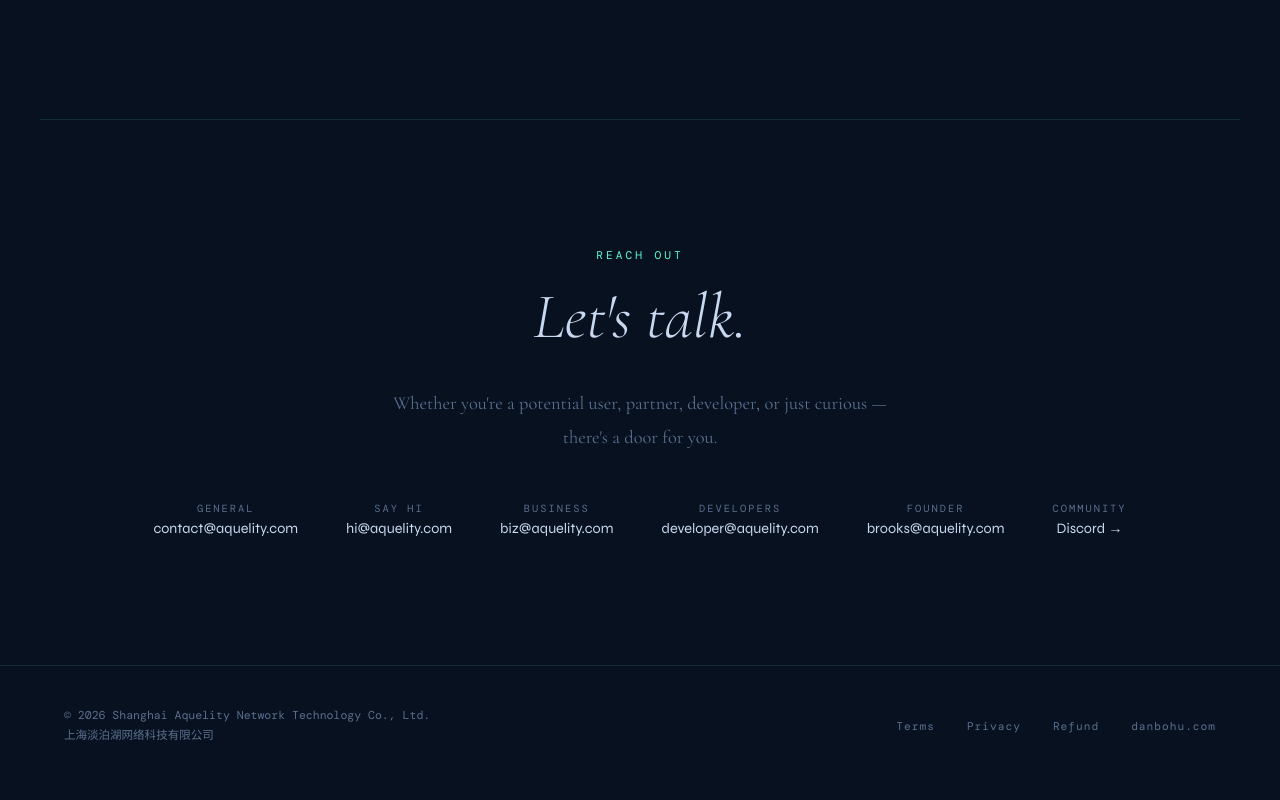
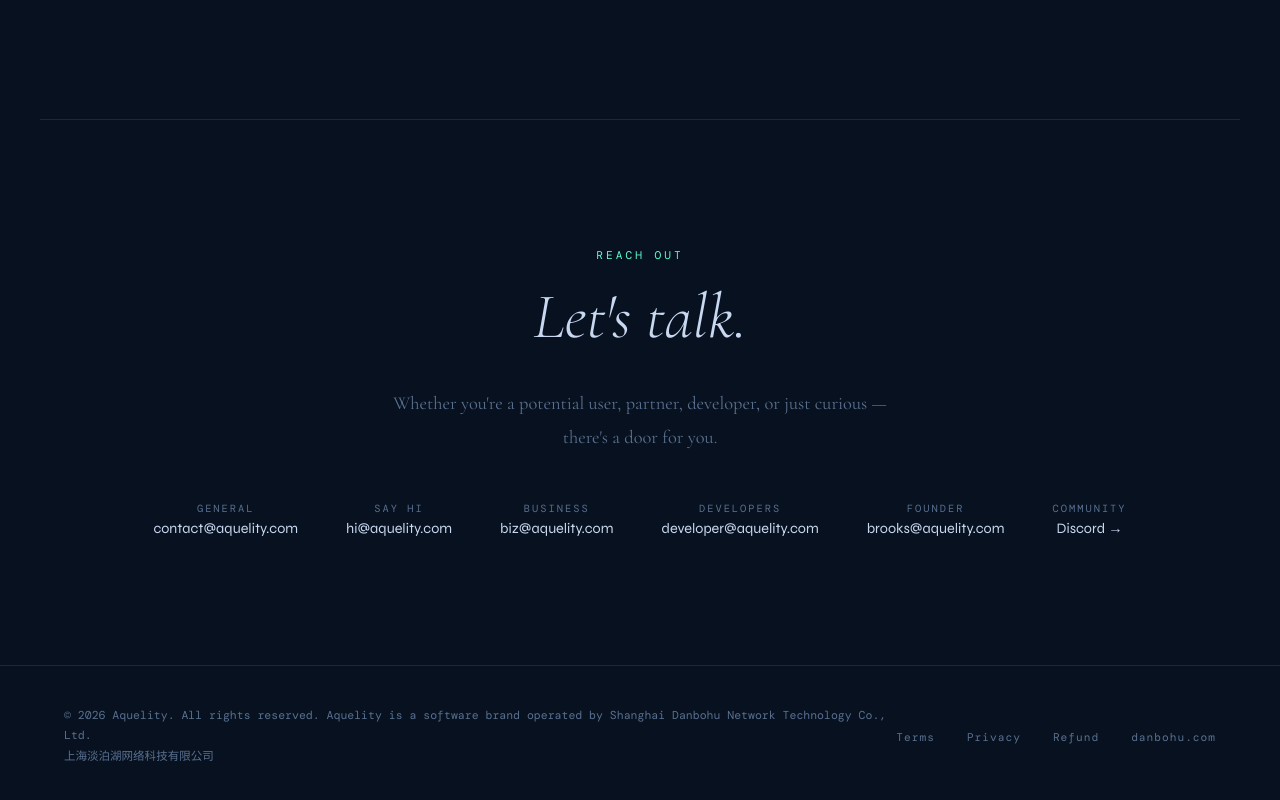
Before and after one commit to aquelity/aquelity.github.io, a plain HTML site: page index.html in a window 1280 px wide. Shown: the part 2578-3378 px from the top of the page. Drawn offline with nearby package versions, Linux system fonts and the light colour scheme; a web font is replaced by a local one.

Commit message:
Update index.html

```diff
--- a/index.html
+++ b/index.html
@@ -657,7 +657,7 @@
 <!-- Footer -->
 <footer>
     <div class="footer-left">
-        © 2026 Shanghai Aquelity Network Technology Co., Ltd.<br>
+        © 2026 Aquelity. All rights reserved. Aquelity is a software brand operated by Shanghai Danbohu Network Technology Co., Ltd.<br>
         上海淡泊湖网络科技有限公司
     </div>
     <div class="footer-links">
```
